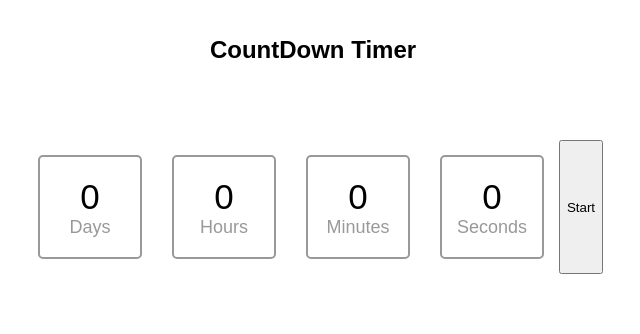
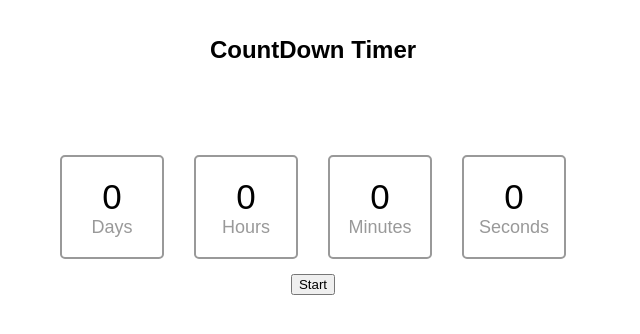
Before and after one commit to RoyMontoya/countdown-timer, a React (Create React App) app: page / in a window 1280 px wide. Shown: the top 334 px of the page, without its empty margins (327-967 px from the left). Built offline with nearby package versions, Linux system fonts and the light colour scheme.

Commit message:
took button out of div and binded onclick to inner component

```diff
--- a/src/components/app/App.js
+++ b/src/components/app/App.js
@@ -4,14 +4,23 @@ import Header from '../header/Header'
 import Timer from '../timer/Timer'
 
 class App extends Component {
+  constructor(props){
+    super(props);
+
+
+    this.startCount = this.startCount.bind(this)
+  }
+
+  startCount(){
+    this.refs.timer.startCount();
+  }
+
   render() {
     return (
       <div className="App">
-        {/* <header className="App-header">
-          <h1 className="App-title">Welcome to React</h1>
-        </header> */}
         <Header/>
-        <Timer/>
+        <Timer ref="timer"/>
+        <button className="start-button" onClick={this.startCount}>Start</button>
       </div>
     );
   }
--- a/src/components/timer/Timer.jsx
+++ b/src/components/timer/Timer.jsx
@@ -60,7 +60,6 @@ class Timer extends Component{
         <TimeBox text={'Hours'} value={this.state.hours}/>
         <TimeBox text={'Minutes'} value={this.state.minutes}/>
         <TimeBox text={'Seconds'} value = {this.state.seconds}/>
-        <button onClick={this.startCount}>Start</button>
       </div>
     )
   }
```
